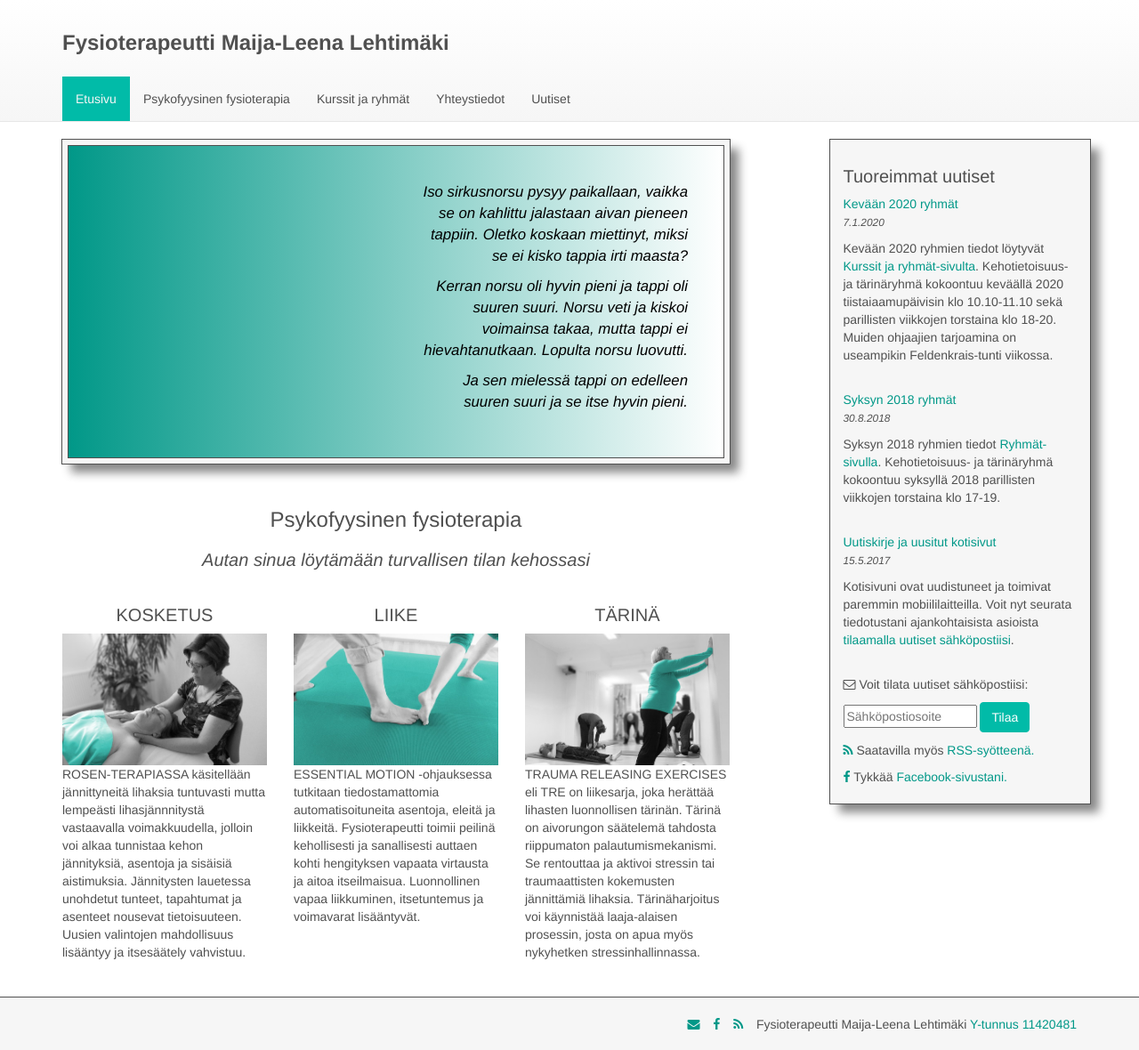
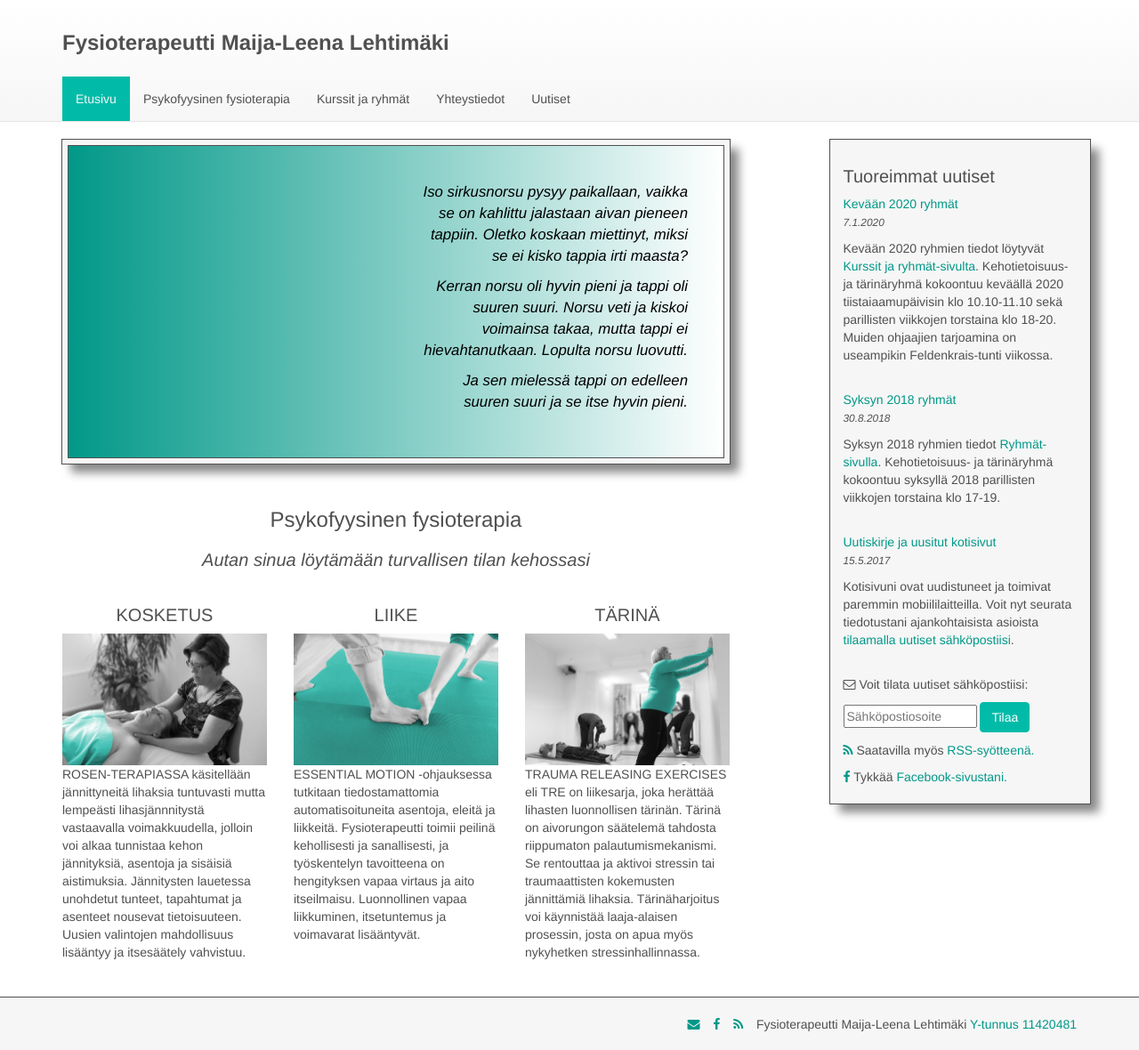
Before and after one commit to jluttine/maijaleenalehtimaki.fi, a Jekyll site: the page built from _pages/00-etusivu.html, in a window 1280 px wide. Shown: the whole page at 89% size. Built offline with Jekyll 4.4.1, drawn with Linux system fonts in a browser that asks for light colours.

Commit message:
Update 00-etusivu.html

```diff
--- a/_pages/00-etusivu.html
+++ b/_pages/00-etusivu.html
@@ -58,8 +58,8 @@ permalink: /
                     ESSENTIAL MOTION -ohjauksessa tutkitaan
                     tiedostamattomia automatisoituneita asentoja, eleitä ja
                     liikkeitä. Fysioterapeutti toimii peilinä kehollisesti ja
-                    sanallisesti auttaen kohti hengityksen vapaata virtausta
-                    ja aitoa itseilmaisua. Luonnollinen vapaa liikkuminen,
+                    sanallisesti, ja työskentelyn tavoitteena on hengityksen vapaa virtaus
+                    ja aito itseilmaisu. Luonnollinen vapaa liikkuminen,
                     itsetuntemus ja voimavarat lisääntyvät.
                 </p>
             </div>
```
